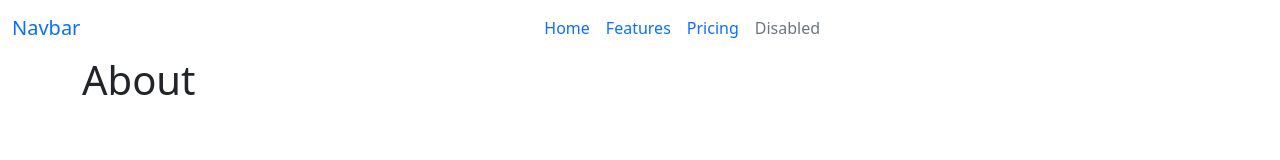
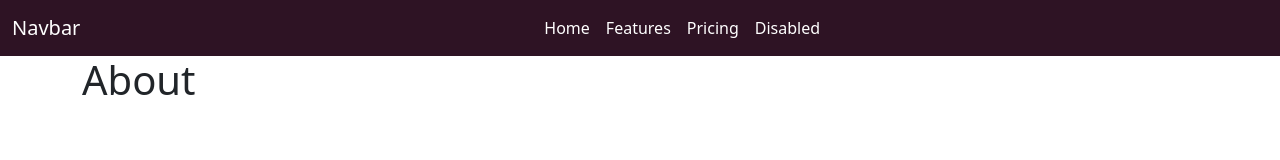
Before and after one commit to OtakuStanYoutube/ogt, a website: page index.html in a window 1280 px wide. Drawn offline with nearby package versions, Linux system fonts and the light colour scheme.

Commit message:
:lipstick: Updating navlink scss styles

```diff
--- a/static/scss/style.scss
+++ b/static/scss/style.scss
@@ -1,5 +1,18 @@
-*{
-    margin: 0;
-    padding: 0;
-    box-sizing: border-box;
+* {
+  margin: 0;
+  padding: 0;
+  box-sizing: border-box;
 }
+
+a {
+  text-decoration: none !important;
+  color: #fff !important;
+
+  &:hover {
+    color: #fff !important;
+  }
+}
+
+.navbar-purple {
+  background-color: #2e1324;
+}
```
Also changed, not shown: static/css/style.css, 1 other file.
